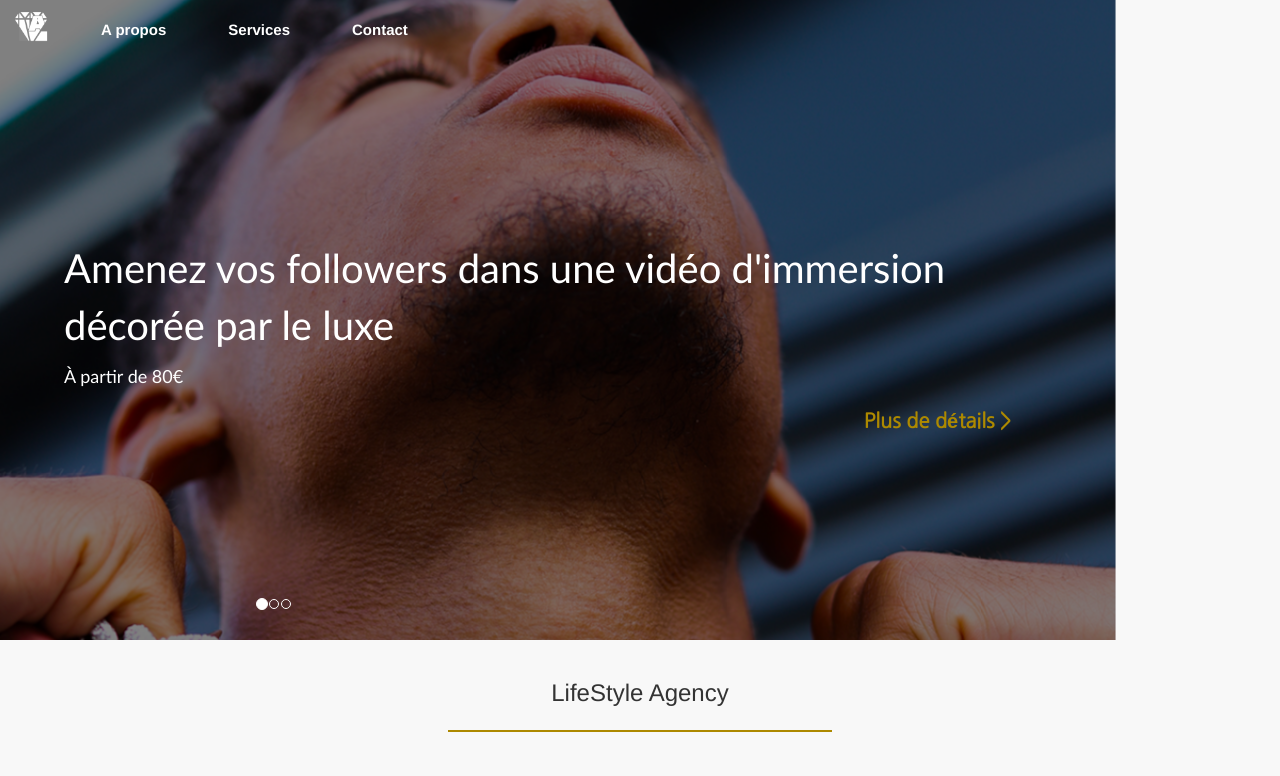
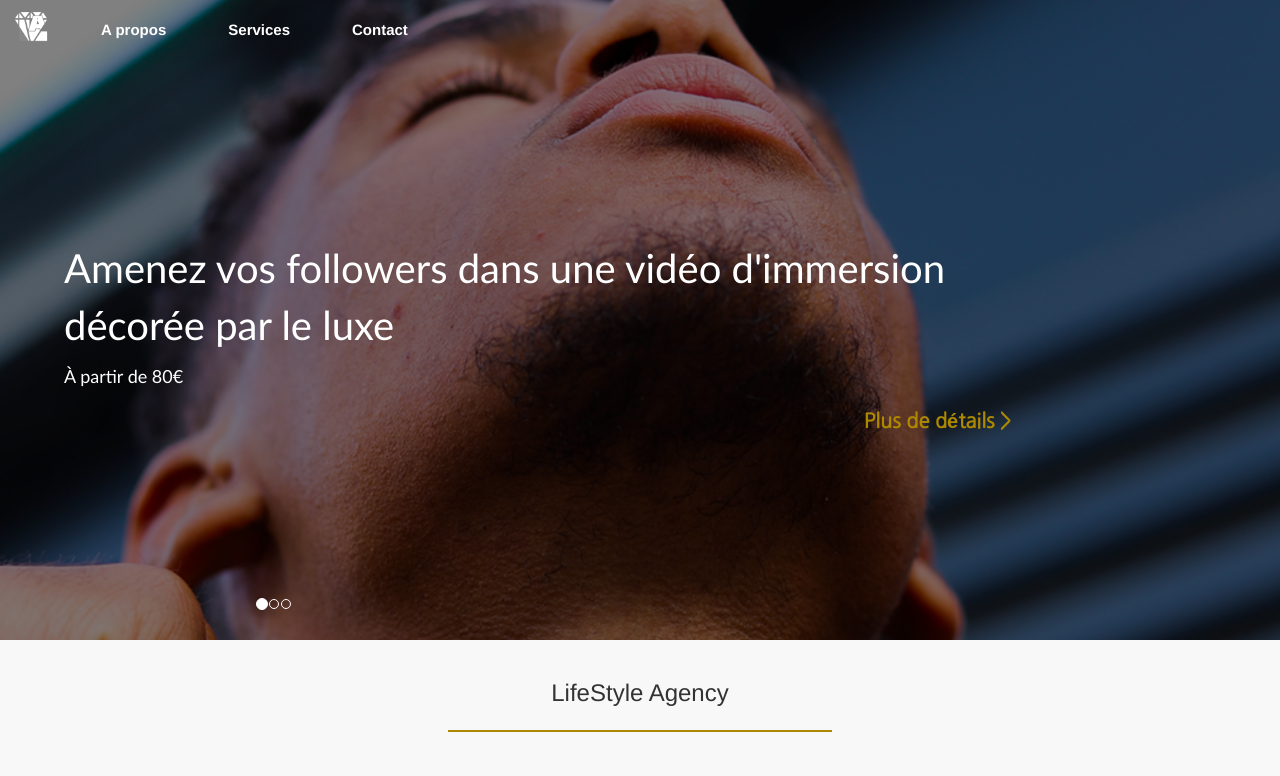
Before and after one commit to HocineBoudieb/lfagency_django, a Django app: page / in a window 1280 px wide. Shown: the top 776 px of the page. Run offline with Django 3.2, Linux system fonts and the light colour scheme; data comes from the database, SQL or seed files in the repository; some libraries are stand-ins or nearby versions.

Commit message:
cover img carou

```diff
--- a/lfapp/static/style.css
+++ b/lfapp/static/style.css
@@ -142,9 +142,9 @@ img{
   width: 100vw;
   height: 80vh;
 }
-.item-active img{
-  min-height: 80vh;
-  min-width: 100vw;
+.fill{
+  width: 100vw;
+  height: 80vh;
   object-fit: cover;
 }
 
--- a/lfapp/templates/index.html
+++ b/lfapp/templates/index.html
@@ -81,12 +81,12 @@
       <!-- Wrapper for slides -->
       <div class="carousel-inner">
         <div class="item active">
-          <img class="zoom" src="{{carousel.0.image.url}}" alt="img1" style="object-fit: cover; position:absolute;">
+          <img class="fill zoom" src="{{carousel.0.image.url}}" alt="img1" style="object-fit: cover; position:absolute;">
           <div class="legend"><p>{{carousel.0.texte}}</p><p>À partir de {{carousel.0.prix}}€</p></div>
           <a class="btn" href="#services"> Plus de détails > </a>
           </div>
         <div class="item">
-          <img class="zoom"src="{{carousel.1.image.url}}" alt="img2" style="object-fit: cover;">
+          <img class="fill zoom"src="{{carousel.1.image.url}}" alt="img2" style="object-fit: cover;">
           <div class="legend"><p>{{carousel.1.texte}}</p><p>À partir de {{carousel.1.prix}}€</p></div>
           <a class="btn" href="#services"> Plus de détails > </a>
           <div class="carousel-caption" style="text-align: center; object-fit:cover;
@@ -94,7 +94,7 @@
           </div>
         </div>
         <div class="item">
-          <img class="zoom" src="{{carousel.2.image.url}}" alt="img3" style="object-fit: cover;">
+          <img class="fill zoom" src="{{carousel.2.image.url}}" alt="img3" style="object-fit: cover;">
           <div class="legend"><p>{{carousel.2.texte}}</p><p>À partir de {{carousel.2.prix}}€</p></div>
           <a class="btn" href="#services"> Plus de détails > </a>
           <div class="carousel-caption">
```
